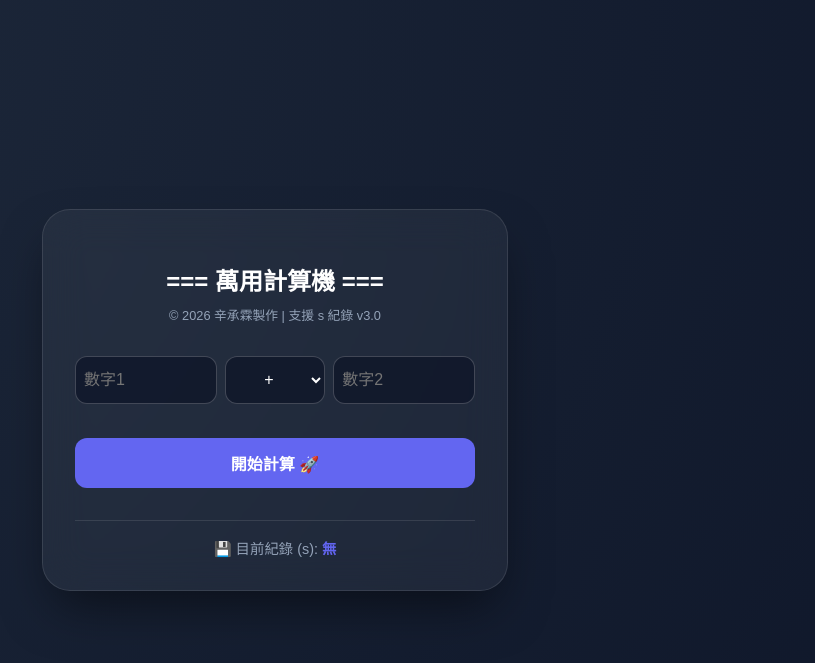
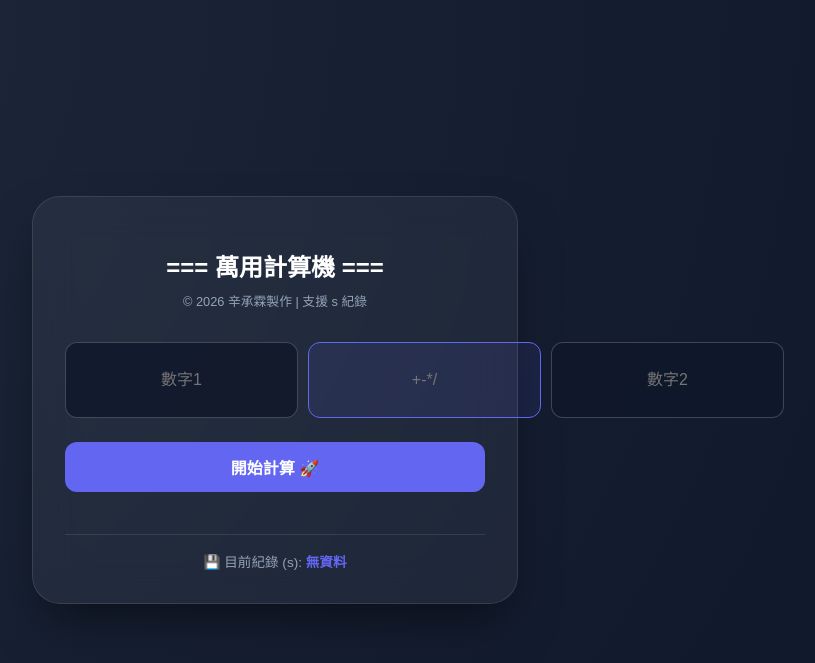
Before and after one commit to pengjun0429/calculator, a Flask app: page / in a window 1280 px wide. Shown: the top 663 px of the page, without its empty margins (365-1180 px from the left). Run offline with Flask 3, Linux system fonts and the light colour scheme.

Commit message:
Update index.html 第3.5版
更改了小彩蛋

```diff
--- a/templates/index.html
+++ b/templates/index.html
@@ -23,66 +23,62 @@
             border: 1px solid rgba(255, 255, 255, 0.1);
             padding: 2rem; border-radius: 28px;
             box-shadow: 0 25px 50px -12px rgba(0, 0, 0, 0.5);
-            width: 90%; max-width: 400px;
+            width: 90%; max-width: 420px;
         }
-        h2 { font-size: 1.5rem; margin-bottom: 0.5rem; text-align: center; }
+        h2 { font-size: 1.5rem; margin-bottom: 0.5rem; text-align: center; font-weight: 700; }
         .info { font-size: 0.8rem; color: #94a3b8; text-align: center; margin-bottom: 2rem; }
 
-        /* 核心修正：格子排版 */
         .input-group {
             display: flex;
-            gap: 8px; /* 格子間距 */
-            align-items: center;
+            gap: 10px;
             margin-bottom: 1.5rem;
         }
-        input, select {
+        input {
             background: rgba(15, 23, 42, 0.8);
             border: 1px solid rgba(255, 255, 255, 0.2);
             color: #fff;
-            padding: 12px 8px;
+            padding: 12px;
             border-radius: 12px;
             font-size: 1rem;
             outline: none;
-            box-sizing: border-box; /* 確保寬度包含邊框 */
-            height: 48px; /* 固定高度讓格子整齊 */
+            height: 50px;
+            text-align: center;
+            transition: 0.3s;
         }
-        input[name="st"], input[name="nd"] { flex: 3; min-width: 0; } /* 數字格子佔比較大 */
-        select[name="mode"] { flex: 2; min-width: 0; text-align: center; cursor: pointer; } /* 模式格子 */
+        /* 讓左右兩邊數字格子大一點，中間符號格子小一點 */
+        input[name="st"], input[name="nd"] { flex: 3; }
+        input[name="mode"] { flex: 1.5; background: rgba(99, 102, 241, 0.1); border-color: var(--primary); }
 
-        input:focus, select:focus { border-color: var(--primary); }
+        input:focus { border-color: var(--primary); background: rgba(15, 23, 42, 1); }
 
         button {
             width: 100%; height: 50px; border-radius: 12px; border: none;
             font-size: 1rem; font-weight: 600; cursor: pointer;
-            transition: 0.2s; margin-top: 10px;
+            transition: 0.2s;
         }
-        .btn-calc { background: var(--primary); color: white; }
-        .btn-calc:hover { background: #4f46e5; transform: scale(1.02); }
-        .btn-save { background: #22c55e; color: white; margin-top: 15px; }
+        .btn-calc { background: var(--primary); color: white; margin-bottom: 10px; }
+        .btn-calc:hover { opacity: 0.9; transform: scale(1.02); }
+        .btn-save { background: #22c55e; color: white; }
 
         .res-box {
             margin-top: 1.5rem; padding: 1.2rem;
-            background: rgba(99, 102, 241, 0.15);
-            border-radius: 16px; border: 1px solid var(--primary);
+            background: rgba(255, 255, 255, 0.05);
+            border-radius: 16px; border-left: 4px solid var(--primary);
             text-align: center; font-size: 1.1rem;
         }
-        .storage { margin-top: 2rem; text-align: center; font-size: 0.9rem; color: #94a3b8; border-top: 1px solid rgba(255,255,255,0.1); padding-top: 1rem; }
+        .storage { margin-top: 2rem; text-align: center; font-size: 0.85rem; color: #94a3b8; border-top: 1px solid rgba(255,255,255,0.1); padding-top: 1rem; }
         b { color: var(--primary); }
     </style>
 </head>
 <body>
     <div class="container">
         <h2>=== 萬用計算機 ===</h2>
-        <div class="info">© 2026 辛承霖製作 | 支援 s 紀錄 v3.0</div>
+        <div class="info">© 2026 辛承霖製作 | 支援 s 紀錄</div>
 
         <form method="POST">
             <div class="input-group">
                 <input type="text" name="st" placeholder="數字1" required>
-                <select name="mode">
-                    <option value="+">+</option><option value="-">-</option>
-                    <option value="*">×</option><option value="/">÷</option>
-                    <option value="qq">qq</option>
-                </select>
+                <input type="text" name="mode" placeholder="+-*/" required>
                 <input type="text" name="nd" placeholder="數字2" required>
             </div>
             <button type="submit" name="action" value="calc" class="btn-calc">開始計算 🚀</button>
@@ -96,10 +92,10 @@
             </form>
         {% endif %}
 
-        {% if error %}<div style="color:#ef4444; text-align:center; margin-top:10px;">{{ error }}</div>{% endif %}
+        {% if error %}<div style="color:#ef4444; text-align:center; margin-top:10px; font-size: 0.9rem;">{{ error }}</div>{% endif %}
 
         <div class="storage">
-            💾 目前紀錄 (s): <b>{{ s_val if s_val is not none else "無" }}</b>
+            💾 目前紀錄 (s): <b>{{ s_val if s_val is not none else "無資料" }}</b>
         </div>
     </div>
 </body>
```
